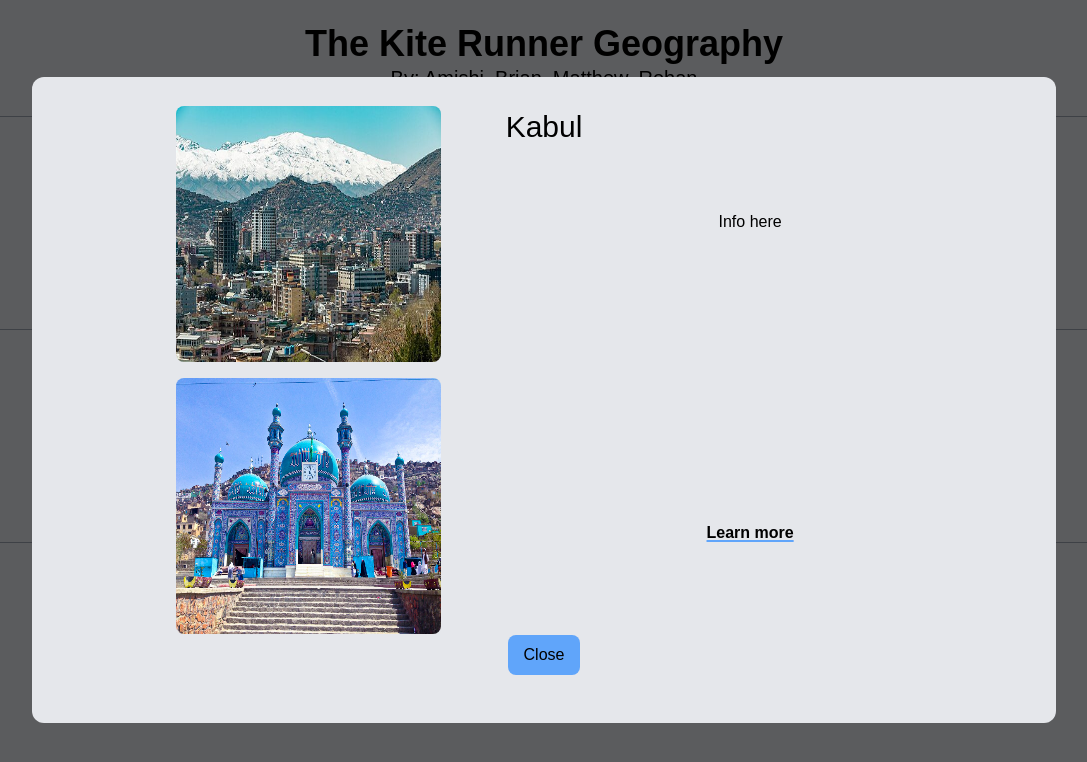
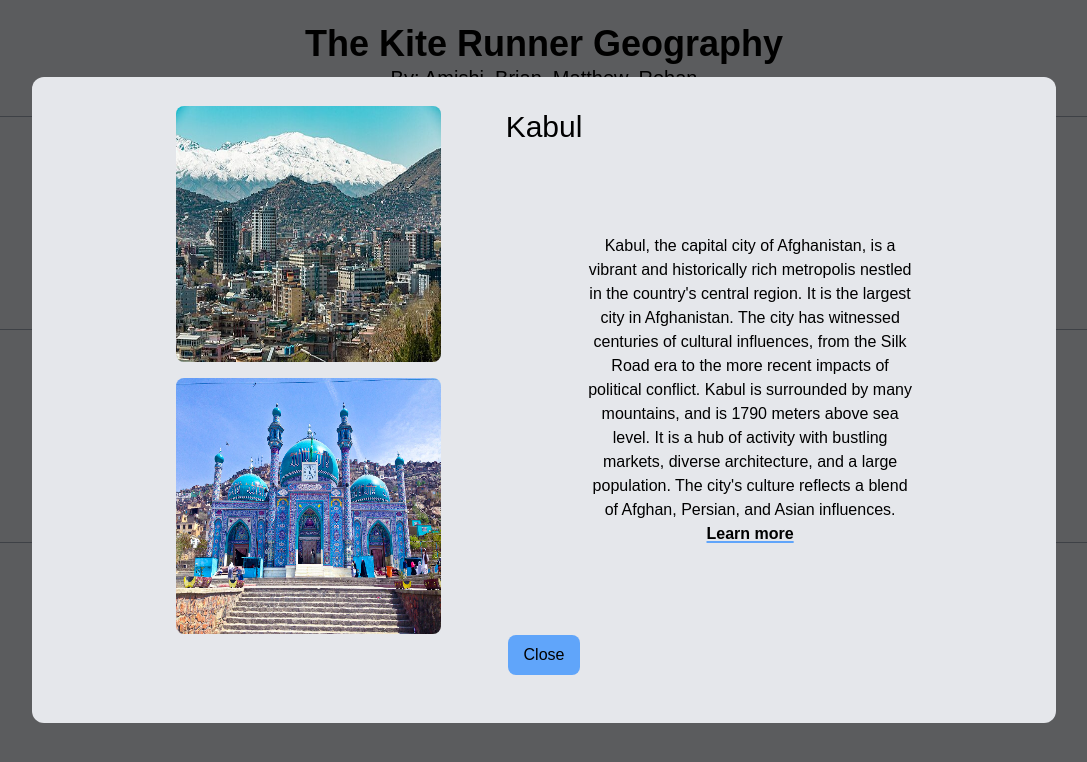
Before and after one commit to kite-runner-geo/kite-runner-geo.github.io, a website: page index.html in a window 1280 px wide. Both pictures are taken after a click on the button "Kabul". Shown: the whole page, without its empty margins (96-1183 px from the left). Drawn offline with nearby package versions, Linux system fonts and the light colour scheme; files that its build step writes are made by us from their sources.

Commit message:
Add information

```diff
--- a/index.html
+++ b/index.html
@@ -70,7 +70,7 @@
                         <img id="pic_b" class="img"></img>
                     </div>
                     <div class="basis-[44%] flex flex-col h-[72%] justify-between">
-                        <p>Info here</p>
+                        <p id="info"></p>
                         <a
                             class="
                                 decoration-blue-400 decoration-2 font-semibold underline
--- a/index.js
+++ b/index.js
@@ -1,9 +1,71 @@
+const info = document.getElementById("info");
 const link = document.getElementById("link");
 const modal = document.getElementById("modal");
 const pic_a = document.getElementById("pic_a");
 const pic_b = document.getElementById("pic_b");
 const title = document.getElementById("title");
 
+const information = [
+    `
+    Kabul, the capital city of Afghanistan, is a vibrant and historically rich metropolis nestled\
+    in the country's central region. It is the largest city in Afghanistan. The city has witnessed\
+    centuries of cultural influences, from the Silk Road era to the more recent impacts of\
+    political conflict. Kabul is surrounded by many mountains, and is 1790 meters above sea\
+    level. It is a hub of activity with bustling markets, diverse architecture, and a large\
+    population. The city's culture reflects a blend of Afghan, Persian, and Asian influences.
+    `,
+    `
+    Kandahar, located in southern Afghanistan, is the country's second-largest city and a\
+    significant cultural and economic center. Nestled in a valley surrounded by mountains, it has a\
+    strategic geographical position. Kandahar has a rich history, serving as a key center along the\
+    ancient Silk Road and it has witnessing various rulers and empires. Kandahar's cultural heritage\
+    is characterized by its historical landmarks, including the Kandahar Citadel.
+    `,
+    `
+    Herat, situated in western Afghanistan near the Iranian border, is a city steeped in history\
+    and known for its cultural heritage. It has served as a key center along the Silk Road,\
+    facilitating the exchange of goods and ideas. Herat's architectural marvels, such as the Herat\
+    Citadel and the historic Friday Mosque, reflect its rich past.
+    `,
+    `
+    Mazar-i-Sharif, located in northern Afghanistan, is the country's fourth-largest city and a\
+    center of cultural and economic significance. Known as the "Noble Shrine," it is home to the\
+    historic Blue Mosque, a masterpiece of Islamic architecture and a major pilgrimage site.\
+    Mazar-i-Sharif has a history dating back to ancient times, with a strategic location along\
+    trade routes. Its vibrant bazaars, historical landmarks, and religious importance contribute to\
+    Mazar-i-Sharif's unique charm and cultural prominence.
+    `,
+    `
+    Band-e-Amir National Park, located in central Afghanistan, is the country's first national park\
+    and a stunning natural wonder. The park is renowned for its series of six deep blue lakes,\
+    formed by natural dams. These lakes are surrounded by dramatic cliffs and offer breathtaking\
+    scenery against the backdrop of the Hindu Kush mountains. Band-e-Amir's unique geological\
+    formations and vibrant ecosystem make it a haven for wildlife and a popular destination for\
+    nature enthusiasts.
+    `,
+    `
+    Salang Pass, situated in the Hindu Kush mountain range in Afghanistan, is a crucial mountain\
+    pass connecting northern and southern parts of the country. It serves as a vital transportation\
+    route, particularly the Salang Tunnel, which facilitates travel through the difficult terrain.\
+    The pass is known for its challenging weather conditions, with heavy snowfall and harsh winters\
+    affecting accessibility. Despite its difficulties, Salang Pass plays a strategic role in\
+    maintaining connectivity and trade between different regions of Afghanistan.
+    `,
+    `
+    The Korangal Valley, located in eastern Afghanistan, gained prominence during the conflict in\
+    the region, particularly as the site of intense military engagements. Surrounded by rugged\
+    mountains, the valley has a history of being a challenging terrain for both military operations\
+    and local inhabitants. The valley has witnessed periods of revolt and has been a focal point in\
+    understanding the dynamics of anti-revolutionary efforts in Afghanistan.
+    `,
+    `
+    Kajaki Dam is an important infrastructure in Afghanistan, providing hydroelectric power and\
+    water for irrigation. Located along the Helmand River, it has been a key resource for the\
+    region. Despite the ongoing conflicts, Kajaki Dam continues to be a significant asset for\
+    energy production and water management, contributing to the development of the surrounding\
+    areas.
+    `
+];
 const paths = [
     "Kabul", "Kandahar", "Herat", "Mazar-i-Sharif", "Band-e_Amir_National_Park",
     "Salang_Pass", "Korangal_Valley", "Kajaki_Dam"
@@ -12,6 +74,8 @@ const names = [
     "Kabul", "Kandahar", "Herat", "Mazar-i-Sharif", "Band-e-Amir National Park",
     "Salang Pass", "Korangal Valley", "Kajaki Dam"
 ];
+
+let toggled = false;
 
 function toggle(idx) {
 
@@ -26,9 +90,13 @@ function toggle(idx) {
             pic_b.src = `./assets/landscapes/img_${idx - 4}_b.jpeg`;
         }
         link.href = `https://en.wikipedia.org/wiki/${paths[idx - 1]}`;
+        info.innerText = information[idx - 1];
+        toggled = true;
     } else {
         modal.style.display = "none";
         link.href = "";
+        info.innerText = "";
+        toggled = false;
     }
 
 }
@@ -41,3 +109,11 @@ window.addEventListener(
         }
     }
 );
+window.addEventListener(
+    "click",
+    (ev) => {
+        if (ev.target == document.body && toggled) {
+            toggle(0);
+        }
+    }
+);
```
